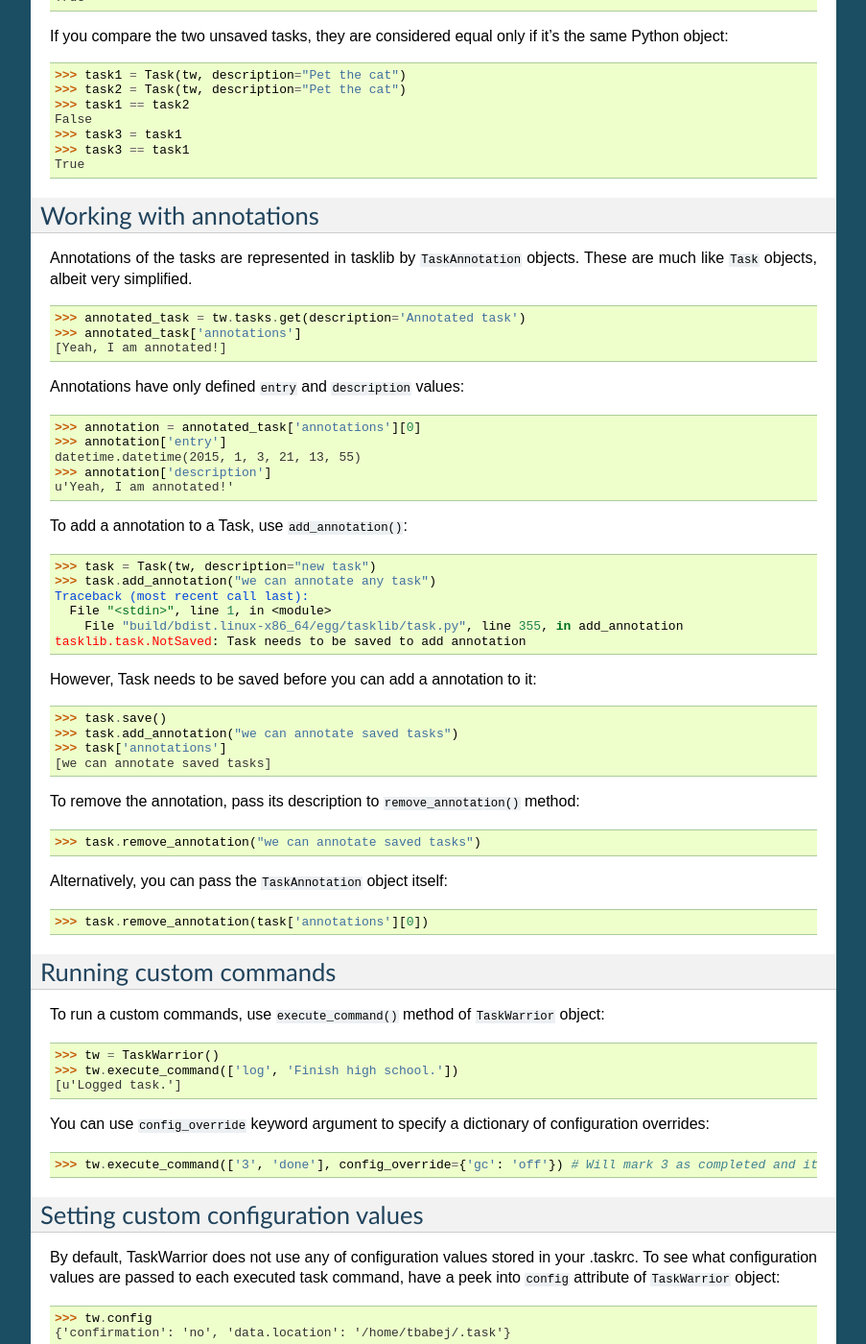
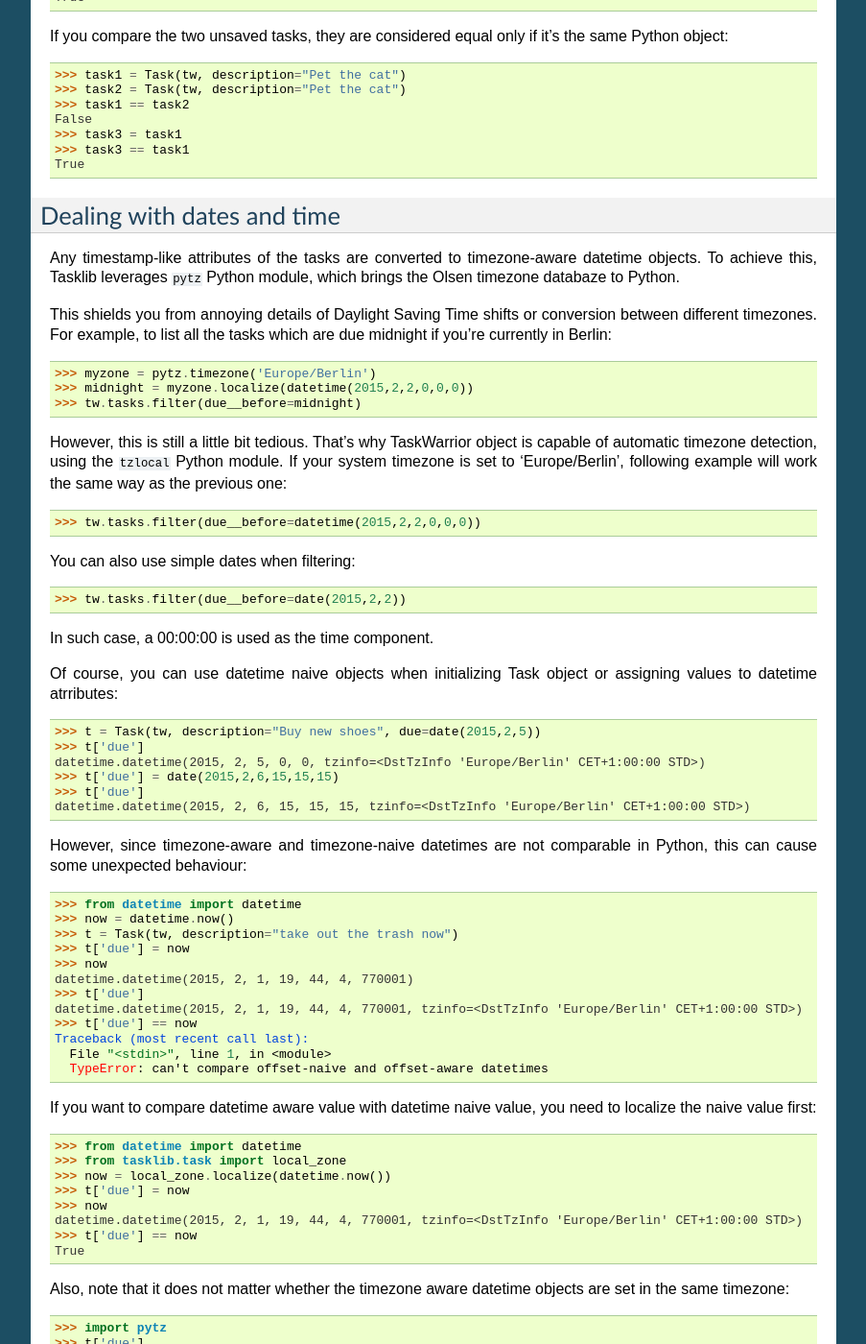
Before and after one commit to GothenburgBitFactory/tasklib, a Sphinx documentation site: the page built from docs/index.rst, in a window 1280 px wide and 1400 px high, scrolled down 4246 px. Shown: the whole window at 96% size, without its empty margins (198-1101 px from the left). Built offline with Sphinx 7.4.7, drawn with Linux system fonts in a browser that asks for light colours; some of the changed text lies outside the part shown.

Commit message:
Add documentation for localized timezones

```diff
--- a/docs/index.rst
+++ b/docs/index.rst
@@ -84,7 +84,7 @@ Attributes of task objects are accessible through indices, like so::
     >>> task['id']
     15
     >>> task['due']
-    datetime.datetime(2013, 12, 5, 0, 0)
+    datetime.datetime(2015, 2, 5, 0, 0, tzinfo=<DstTzInfo 'Europe/Berlin' CET+1:00:00 STD>)
     >>> task['tags']
     ['work', 'servers']
 
@@ -239,6 +239,84 @@ same Python object::
     >>> task3 == task1
     True
 
+Dealing with dates and time
+---------------------------
+
+Any timestamp-like attributes of the tasks are converted to timezone-aware
+datetime objects. To achieve this, Tasklib leverages ``pytz`` Python module,
+which brings the Olsen timezone databaze to Python.
+
+This shields you from annoying details of Daylight Saving Time shifts
+or conversion between different timezones. For example, to list all the
+tasks which are due midnight if you're currently in Berlin:
+
+    >>> myzone = pytz.timezone('Europe/Berlin')
+    >>> midnight = myzone.localize(datetime(2015,2,2,0,0,0))
+    >>> tw.tasks.filter(due__before=midnight)
+
+However, this is still a little bit tedious. That's why TaskWarrior object
+is capable of automatic timezone detection, using the ``tzlocal`` Python
+module. If your system timezone is set to 'Europe/Berlin', following example
+will work the same way as the previous one:
+
+    >>> tw.tasks.filter(due__before=datetime(2015,2,2,0,0,0))
+
+You can also use simple dates when filtering:
+
+    >>> tw.tasks.filter(due__before=date(2015,2,2))
+
+In such case, a 00:00:00 is used as the time component.
+
+Of course, you can use datetime naive objects when initializing Task object
+or assigning values to datetime atrributes:
+
+    >>> t = Task(tw, description="Buy new shoes", due=date(2015,2,5))
+    >>> t['due']
+    datetime.datetime(2015, 2, 5, 0, 0, tzinfo=<DstTzInfo 'Europe/Berlin' CET+1:00:00 STD>)
+    >>> t['due'] = date(2015,2,6,15,15,15)
+    >>> t['due']
+    datetime.datetime(2015, 2, 6, 15, 15, 15, tzinfo=<DstTzInfo 'Europe/Berlin' CET+1:00:00 STD>)
+
+However, since timezone-aware and timezone-naive datetimes are not comparable
+in Python, this can cause some unexpected behaviour:
+
+    >>> from datetime import datetime
+    >>> now = datetime.now()
+    >>> t = Task(tw, description="take out the trash now")
+    >>> t['due'] = now
+    >>> now
+    datetime.datetime(2015, 2, 1, 19, 44, 4, 770001)
+    >>> t['due']
+    datetime.datetime(2015, 2, 1, 19, 44, 4, 770001, tzinfo=<DstTzInfo 'Europe/Berlin' CET+1:00:00 STD>)
+    >>> t['due'] == now
+    Traceback (most recent call last):
+      File "<stdin>", line 1, in <module>
+      TypeError: can't compare offset-naive and offset-aware datetimes
+
+If you want to compare datetime aware value with datetime naive value, you need
+to localize the naive value first:
+
+    >>> from datetime import datetime
+    >>> from tasklib.task import local_zone
+    >>> now = local_zone.localize(datetime.now())
+    >>> t['due'] = now
+    >>> now
+    datetime.datetime(2015, 2, 1, 19, 44, 4, 770001, tzinfo=<DstTzInfo 'Europe/Berlin' CET+1:00:00 STD>)
+    >>> t['due'] == now
+    True
+
+Also, note that it does not matter whether the timezone aware datetime objects
+are set in the same timezone:
+
+    >>> import pytz
+    >>> t['due']
+    datetime.datetime(2015, 2, 1, 19, 44, 4, 770001, tzinfo=<DstTzInfo 'Europe/Berlin' CET+1:00:00 STD>)
+    >>> now.astimezone(pytz.utc)
+    datetime.datetime(2015, 2, 1, 18, 44, 4, 770001, tzinfo=<DstTzInfo 'Europe/Berlin' CET+1:00:00 STD>)
+    >>> t['due'] == now.astimezone(pytz.utc)
+    True
+
+
 Working with annotations
 ------------------------
 
@@ -253,7 +331,7 @@ Annotations have only defined ``entry`` and ``description`` values::
 
     >>> annotation = annotated_task['annotations'][0]
     >>> annotation['entry']
-    datetime.datetime(2015, 1, 3, 21, 13, 55)
+    datetime.datetime(2015, 1, 3, 21, 13, 55, tzinfo=<DstTzInfo 'Europe/Berlin' CET+1:00:00 STD>)
     >>> annotation['description']
     u'Yeah, I am annotated!'
 
```
